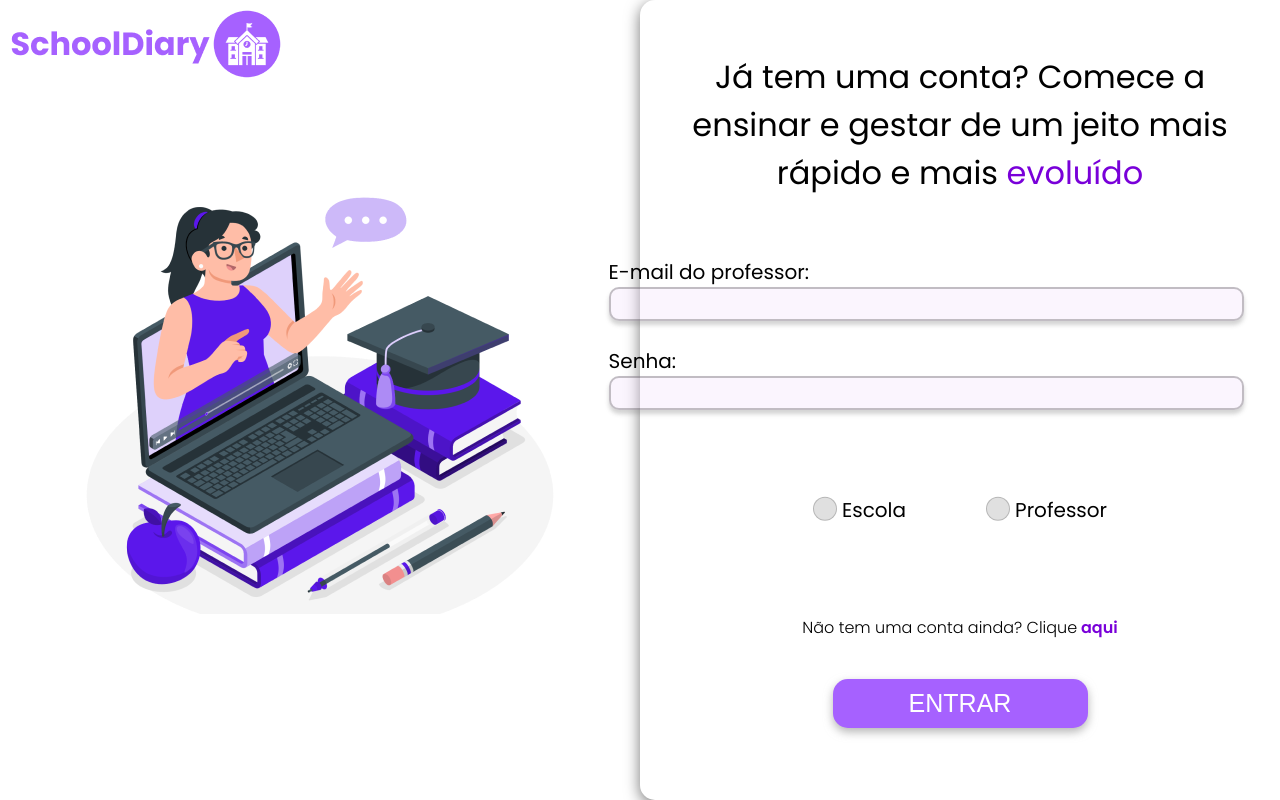
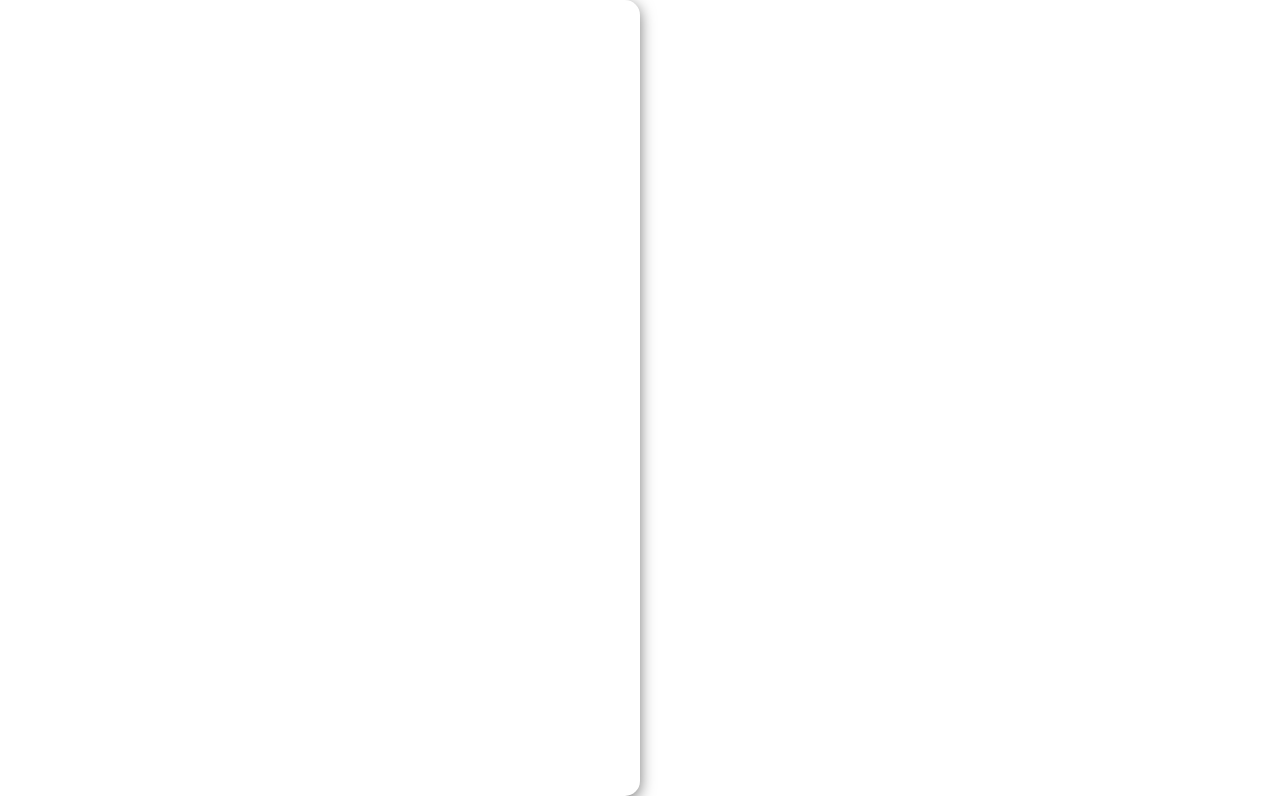
Before and after one commit to AlessandroXavierSantos/ProjetoReact, a React (Vite) app: page / in a window 1280 px wide. Built offline with nearby package versions, Linux system fonts and the light colour scheme.

Commit message:
Adicionando mais configurações no front

```diff
--- a/src/pages/Cadastro/cadastro.tsx
+++ b/src/Components/TelaCadastroPerfil/cadastro.tsx
@@ -2,7 +2,6 @@ import { useState } from 'react'
 import React from 'react'
 import {Link, useNavigate} from 'react-router-dom'
 import './style.css'
-import login from '../Login/login'
 
 import imagemCadastro from '../../assets/imageCadastro.png'
 import logo from '../../assets/logo2.png'
@@ -38,7 +37,7 @@ export default function cadastro(){
                     </div>
                 </div>
                 <div>
-                    <h3 className="textLoginCadastro">Já possui uma conta? Clique <span className="textColorCadastro click"><Link to='/'>aqui</Link></span></h3>
+                    <h3 className="textLoginCadastro">Já possui uma conta? Clique <span className="textColorCadastro click">aqui</span></h3>
                 </div>
                 <div>
                     <button className="btnCriarCadastro">Criar</button>
--- a/src/pages/Login/login.tsx
+++ b/src/Components/TelaCadastroPerfil/login.tsx
@@ -12,16 +12,17 @@ export default function login(){
     const [containerClass, setContainerClass] = useState('firstContainer')
     const [loginClass, setLoginClass] = useState('login')
     const [showLogo, setShowLogo] = useState('show')
+    const [component, setComponent] = useState('login')
 
-    const changeToCadastro = ()=>{
-        setContainerClass('firstContainer animation');
-        setTimeout(()=> {
-            setContainerClass('firstContainer');
-            setLoginClass('login-reverse')
-            setShowLogo('none')
-            // document.location.href="/cadastro";
-        }, 1400)
-    }
+    // const changeToCadastro = ()=>{
+    //     setContainerClass('firstContainer animation');
+    //     setTimeout(()=> {
+    //         setContainerClass('firstContainer');
+    //         setLoginClass('login-reverse')
+    //         setShowLogo('none')
+    //         // document.location.href="/cadastro";
+    //     }, 1400)
+    // }
 
     return(
         <div className={loginClass}>
@@ -38,7 +39,7 @@ export default function login(){
                     <img src={imagemLogin}/>
                 </div>
             </div>
-            <div className={containerClass}>
+                <div className={containerClass}>
                 <div className="containerTitule">
                     <h1 className="textTitule">Já tem uma conta? Comece a ensinar e gestar de um jeito mais rápido e mais <span className="textColor">evoluído</span></h1>
                 </div>
@@ -83,7 +84,7 @@ export default function login(){
                 <div>
                     <h3 className="textLogin">
                         Não tem uma conta ainda? Clique
-                        <span className="textColor click" onClick={()=>{changeToCadastro()}}> aqui</span>
+                        <span className="textColor click"> aqui</span>
                     </h3>
                 </div>
                 <div>
--- a/src/pages/Login/style.css
+++ b/src/Components/TelaCadastroPerfil/style.css
@@ -16,6 +16,147 @@ label{
     font-size: 20px;
     font-weight:400;
 }
+
+.cadastro{
+    background-color: #ffffff;
+    display: flex;
+    flex-direction: row;
+    overflow-x: hidden;
+}
+
+.firstContainerCadastro{
+    display: flex;
+    justify-content: center;
+    flex-direction: column;
+    align-items: center;
+    width: 50%;
+    height: 100vh;
+    border-radius: 0px 15px 15px 0px;
+    box-shadow: 0px 4px 15px rgba(0, 0, 0, 0.54);
+}
+
+.containerTituleCadastro{
+    display: flex;
+    justify-content: center;
+    align-items: center;
+    text-align: center;
+    padding: 20px;
+}
+
+.textTituleCadastro{
+    font-family: 'Poppins', sans-serif;
+    font-size: 40px;
+    font-weight: 400;
+}
+
+.textColorCadastro{
+    color: #7900D9;
+}
+
+.textLoginCadastro{
+    font-family: 'Poppins', sans-serif;
+    font-size: medium;
+    font-weight: 300;
+}
+
+.click{
+    cursor: pointer;
+    font-size: medium;
+    font-weight: bold;
+    transition: 0.2s;
+}
+
+.click:hover{
+    transition: 0.2s;
+    color: rgba(119, 0, 217, 0.466);
+    text-decoration: underline;
+}
+
+.containerInputsCadastro{
+    display: flex;
+    flex-direction: column;
+    justify-content: center;
+    align-items: center;
+    font-family: 'Poppins', sans-serif;
+    font-size: small;
+    font-weight: 300;
+    width: 770px;
+    margin-top: 15px;
+    padding-left: 15px;
+    margin-right: 25px;
+    margin-bottom: 20px;
+}
+
+.containerInputsCadastro div{
+    display: flex;
+    flex-direction: column;
+    width: 90%;
+}
+
+.inputsCadastro{
+    background: rgba(241, 221, 252, 0.308);
+    width: 100%;
+    border-radius: 10px;
+    margin-bottom: 25px;
+    padding-left: 8px;
+    height: 30px;
+    border: rgba(0, 0, 0, 0.233) 2px solid;
+    outline: none;
+    box-shadow: 0px 4px 4px rgba(118, 118, 118, 0.32);
+    transition: ease-in-out, .25s;
+}
+
+input:focus{
+    border: #5B17EB 2px solid;
+}
+
+.btnCriarCadastro{
+    border: none;
+    width: 255px;
+    height: 49px;
+    background-color: #A661FF;
+    color: white;
+    border: transparent solid 2px;
+    align-items: center;
+    font-weight: 500;
+    font-size: 25px;
+    border-radius: 15px;
+    margin-top: 39px;
+    margin-bottom: 39px;
+    cursor: pointer;
+    filter: drop-shadow(0px 4px 5px rgba(118, 118, 118, 0.54));
+    transition: ease-in-out, .15s;
+    text-transform: uppercase;
+}
+
+.btnCriarCadastro:active{
+    background-color: #ffffff;
+    color: #A661FF;
+    filter: drop-shadow(0px 4px 5px #A661FF);
+    /* border: #A661FF solid 2px; */
+}
+
+.secondContainerCadastro{
+    display: flex;
+    justify-content: center;
+    align-items: center;
+}
+
+.containerImageCadastro{
+    display: flex;
+    justify-content: center;
+    align-items: center;
+    margin-left: 50%;
+}
+
+.containerLogoCadastro{
+    position: absolute;
+    top: 10px;
+    right: 10px;
+}
+
+/*--------------------------------------------------------------------------------------------------------------------------------*/
+/*-----------------------------------------------------------TELA LOGIN-----------------------------------------------------------*/
 
 .login{
     background-color: #ffffff;
--- a/src/main.tsx
+++ b/src/main.tsx
@@ -1,9 +1,6 @@
 import React from 'react'
 
 import ReactDOM from 'react-dom/client'
-import Cadastro from './pages/Cadastro/cadastro'
-import Login from './pages/Login/login'
-import Register from './pages/register/Register'
 import App from './App'
 
 ReactDOM.createRoot(document.getElementById('root') as HTMLElement).render(
--- a/src/pages/Cadastro/style.css
+++ /dev/null
@@ -1,156 +0,0 @@
-@import url('https://fonts.googleapis.com/css2?family=Poppins:wght@300;400;500;600&display=swap');
-
-*{
-    margin: 0;
-    padding: 0;
-}
-
-input{
-    font-family: 'Poppins', sans-serif;
-    font-size: medium;
-    font-weight: 600;
-}
-
-label{
-    font-family: 'Poppins', sans-serif;
-    font-size: 20px;
-    font-weight:400;
-}
-
-.cadastro{
-    background-color: #ffffff;
-    display: flex;
-    flex-direction: row;
-    overflow-x: hidden;
-}
-
-.firstContainerCadastro{
-    display: flex;
-    justify-content: center;
-    flex-direction: column;
-    align-items: center;
-    width: 50%;
-    height: 100vh;
-    border-radius: 0px 15px 15px 0px;
-    box-shadow: 0px 4px 15px rgba(0, 0, 0, 0.54);
-}
-
-.containerTituleCadastro{
-    display: flex;
-    justify-content: center;
-    align-items: center;
-    text-align: center;
-    padding: 20px;
-}
-
-.textTituleCadastro{
-    font-family: 'Poppins', sans-serif;
-    font-size: 40px;
-    font-weight: 400;
-}
-
-.textColorCadastro{
-    color: #7900D9;
-}
-
-.textLoginCadastro{
-    font-family: 'Poppins', sans-serif;
-    font-size: medium;
-    font-weight: 300;
-}
-
-.click{
-    cursor: pointer;
-    font-size: medium;
-    font-weight: bold;
-    transition: 0.2s;
-}
-
-.click:hover{
-    transition: 0.2s;
-    color: rgba(119, 0, 217, 0.466);
-    text-decoration: underline;
-}
-
-.containerInputsCadastro{
-    display: flex;
-    flex-direction: column;
-    justify-content: center;
-    align-items: center;
-    font-family: 'Poppins', sans-serif;
-    font-size: small;
-    font-weight: 300;
-    width: 770px;
-    margin-top: 15px;
-    padding-left: 15px;
-    margin-right: 25px;
-    margin-bottom: 20px;
-}
-
-.containerInputsCadastro div{
-    display: flex;
-    flex-direction: column;
-    width: 90%;
-}
-
-.inputsCadastro{
-    background: rgba(241, 221, 252, 0.308);
-    width: 100%;
-    border-radius: 10px;
-    margin-bottom: 25px;
-    padding-left: 8px;
-    height: 30px;
-    border: rgba(0, 0, 0, 0.233) 2px solid;
-    outline: none;
-    box-shadow: 0px 4px 4px rgba(118, 118, 118, 0.32);
-    transition: ease-in-out, .25s;
-}
-
-input:focus{
-    border: #5B17EB 2px solid;
-}
-
-.btnCriarCadastro{
-    border: none;
-    width: 255px;
-    height: 49px;
-    background-color: #A661FF;
-    color: white;
-    border: transparent solid 2px;
-    align-items: center;
-    font-weight: 500;
-    font-size: 25px;
-    border-radius: 15px;
-    margin-top: 39px;
-    margin-bottom: 39px;
-    cursor: pointer;
-    filter: drop-shadow(0px 4px 5px rgba(118, 118, 118, 0.54));
-    transition: ease-in-out, .15s;
-    text-transform: uppercase;
-}
-
-.btnCriarCadastro:active{
-    background-color: #ffffff;
-    color: #A661FF;
-    filter: drop-shadow(0px 4px 5px #A661FF);
-    /* border: #A661FF solid 2px; */
-}
-
-.secondContainerCadastro{
-    display: flex;
-    justify-content: center;
-    align-items: center;
-}
-
-.containerImageCadastro{
-    display: flex;
-    justify-content: center;
-    align-items: center;
-    margin-left: 50%;
-}
-
-.containerLogoCadastro{
-    position: absolute;
-    top: 10px;
-    right: 10px;
-}
--- /dev/null
+++ b/src/pages/telaInicial/style.css
@@ -0,0 +1,57 @@
+@import url('https://fonts.googleapis.com/css2?family=Poppins:wght@300;400;500;600&display=swap');
+
+*{
+    margin: 0;
+    padding: 0;
+}
+
+input{
+    font-family: 'Poppins', sans-serif;
+    font-size: medium;
+    font-weight: 600;
+}
+
+label{
+    font-family: 'Poppins', sans-serif;
+    font-size: 20px;
+    font-weight:400;
+}
+
+.telaInicial{
+    display: flex;
+    flex-direction: row;
+    overflow-x: hidden;
+}
+
+.firstDiv{
+    display: flex;
+    justify-content: center;
+    align-items: center;
+    width: 50%;
+    height: 99.5vh;
+    border-radius: 0px 15px 15px 0px;
+    box-shadow: 0px 4px 15px rgba(0, 0, 0, 0.54);
+}
+
+.textColor{
+    color: #7900D9;
+}
+
+.textLogin{
+    font-family: 'Poppins', sans-serif;
+    font-size: medium;
+    font-weight: 300;
+}
+
+.click{
+    cursor: pointer;
+    font-size: medium;
+    font-weight: bold;
+    transition: 0.2s;
+}
+
+.click:hover{
+    transition: 0.2s;
+    color: rgba(119, 0, 217, 0.466);
+    text-decoration: underline;
+}
--- /dev/null
+++ b/src/pages/telaInicial/telaInicial.tsx
@@ -0,0 +1,37 @@
+import { useState } from 'react'
+import React from 'react'
+import {Link, useNavigate} from 'react-router-dom'
+import './style.css'
+import logo from '../../assets/logo2.png'
+import imagemLogin from '../../assets/imagemLogin.png'
+//COMPONENTES
+import Cadastro from '../../Components/TelaCadastroPerfil/cadastro'
+import Login from '../../Components/TelaCadastroPerfil/login'
+
+export default function telaInicial(){
+    const [form, setForm] = useState('');
+    const [containerClass, setContainerClass] = useState('firstContainer')
+    const [loginClass, setLoginClass] = useState('login')
+    const [showLogo, setShowLogo] = useState('show')
+    const [component, setComponent] = useState('login')
+
+    const changeToCadastro = ()=>{
+        setContainerClass('firstContainer animation');
+        setTimeout(()=> {
+            setContainerClass('firstContainer');
+            setLoginClass('login-reverse')
+            setShowLogo('none')
+            // document.location.href="/cadastro";
+        }, 1400)
+    }
+
+    return(
+        <div className="telaInicial">
+            <div className="firstDiv">
+
+            </div>
+            {/* <Login/>  */}
+            {/* <Cadastro/> */}
+        </div>
+    )
+}
--- a/src/routes.tsx
+++ b/src/routes.tsx
@@ -2,8 +2,7 @@ import React from 'react';
 import { BrowserRouter, Routes, Route} from 'react-router-dom';
 
 //IMPORTE DAS PAGINAS
-import Cadastro from './pages/Cadastro/cadastro'
-import Login from './pages/Login/login'
+import TelaInicial from './pages/telaInicial/telaInicial'
 
 
 
@@ -11,8 +10,7 @@ export default function RoutesApp(){
     return(
         <BrowserRouter>
             <Routes>
-                <Route path='/' element={<Login/>}/>
-                <Route path='/cadastro' element={<Cadastro/>}/>
+                <Route path='/' element={<TelaInicial/>}/>
             </Routes>
         </BrowserRouter>
     )
```
